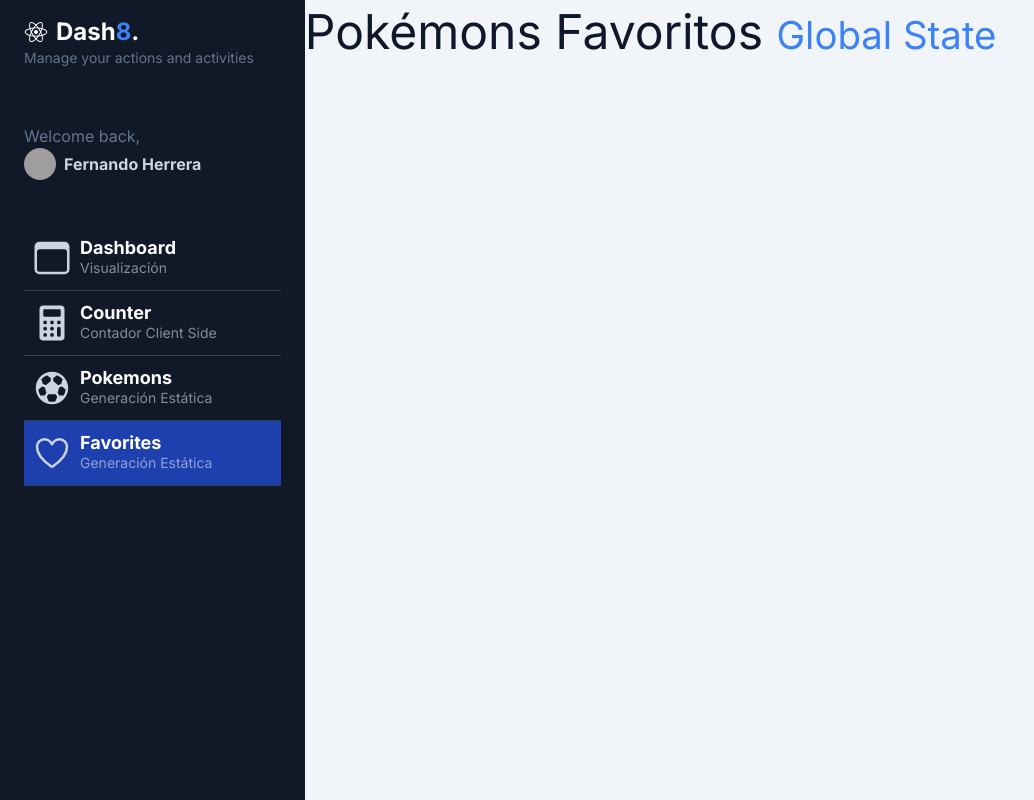
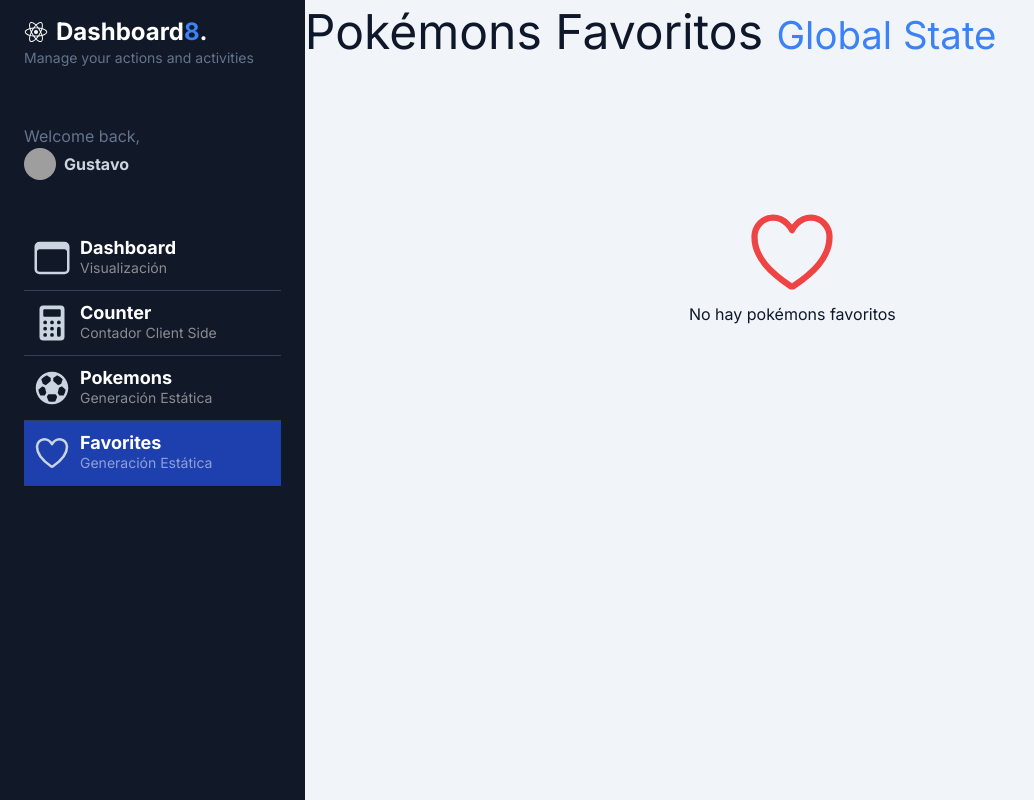
Before and after one commit to GustavoQuispeC/NextJS, a Next.js app in the folder 02-dashboard/: page /dashboard/favorites in a window 1280 px wide. Shown: the whole page, without its empty margins (0-1034 px from the left). Built offline with nearby package versions, Linux system fonts and the light colour scheme; grey boxes are pictures that could not be loaded.

Commit message:
implementando favorites II

```diff
--- a/02-dashboard/src/app/dashboard/favorites/page.tsx
+++ b/02-dashboard/src/app/dashboard/favorites/page.tsx
@@ -1,11 +1,15 @@
-import { PokemonGrid, PokemonsReponse, SimplePokemon } from "@/pokemons";
+import { FavoritePokemons } from "@/pokemons";
+import { IoHeartOutline } from "react-icons/io5";
+
 
 export const metadata = {
     title: 'favorites',
     description: 'Listado de los primeros 151 pokémons',
     }
 
+
 export default async function PokemonsPage() {
+
 
 
   return (
@@ -13,7 +17,8 @@
 
       <span className="my-2 text-5xl">Pokémons Favoritos  <small className="text-blue-500">Global State</small></span>
 
-      <PokemonGrid pokemons={ [] } />
+     <FavoritePokemons />
+
 
     </div>
   );
--- a/02-dashboard/src/components/dashboard/SimpleWidget.tsx
+++ b/02-dashboard/src/components/dashboard/SimpleWidget.tsx
@@ -1,6 +1,6 @@
 import Link from "next/link";
 import React from "react";
-import { IoCafeOutline } from "react-icons/io5";
+
 
 interface Props {
   title?: string;
--- a/02-dashboard/src/components/sidebar/Sidebar.tsx
+++ b/02-dashboard/src/components/sidebar/Sidebar.tsx
@@ -43,7 +43,7 @@
       <div id="logo" className="px-6 my-4">
         <h1 className="flex items-center text-lg font-bold text-white md:text-2xl">
           <IoLogoReact className='mr-2' />
-          <span> Dash</span>
+          <span> Dashboard</span>
           <span className="text-blue-500">8</span>.
         </h1>
         <p className="text-sm text-slate-500">Manage your actions and activities</p>
@@ -63,7 +63,7 @@
             />
           </span>
           <span className="text-sm font-bold md:text-base">
-            Fernando Herrera
+            Gustavo
           </span>
         </a>
       </div>
--- /dev/null
+++ b/02-dashboard/src/pokemons/components/FavoritePokemons.tsx
@@ -0,0 +1,21 @@
+'use client';
+
+import { useAppSelector } from "@/store";
+import { PokemonGrid } from "./PokemonGrid";
+import { useState } from "react";
+
+
+
+export const FavoritePokemons = () => {
+
+    const favoritesPokemons = useAppSelector((state) => Object.values(state.pokemons) );
+
+   const [pokemons, setPokemons] = useState(favoritesPokemons);
+
+  return (
+    // <PokemonGrid
+    // pokemons={favoritesPokemons}/>
+    <PokemonGrid pokemons={pokemons}/>
+
+  )
+}
--- a/02-dashboard/src/pokemons/components/PokemonCard.tsx
+++ b/02-dashboard/src/pokemons/components/PokemonCard.tsx
@@ -3,7 +3,8 @@
 import Image from "next/image";
 import { SimplePokemon } from "../interfaces/simple-pokemon";
 import { IoHeart, IoHeartOutline } from "react-icons/io5";
-import { useAppSelector } from "@/store";
+import { useAppDispatch, useAppSelector } from "@/store";
+import { toggleFavorite } from "@/store/pokemons/pokemons";
 
 interface Props {
   pokemon: SimplePokemon;
@@ -15,7 +16,12 @@
   const { id, name } = pokemon;
 
   const isFavorite = useAppSelector(state=>!!state.pokemons[id])
-  console.log(isFavorite) ;
+  const dispatch = useAppDispatch();
+
+  const onToggle = () => {
+     console.log('click', pokemon);
+      dispatch({type: 'pokemons/toggleFavorite', payload: pokemon});
+  }
 
 
   return (
@@ -43,8 +49,8 @@
             </Link>
           </div>
         </div>
-        <div className="border-b">
-          <Link href="/dashboard/main" className="flex items-center px-4 py-2 hover:bg-gray-100">
+        <div onClick={onToggle} className="border-b">
+          <div className="flex items-center px-4 py-2 cursor-pointer hover:bg-gray-100">
 
               <div className="text-red-600">
                 {
@@ -60,7 +66,7 @@
                 </p>
                 <p className="text-xs text-gray-500">Click para cambiar</p>
               </div>
-          </Link>
+          </div>
 
         </div>
 
@@ -68,3 +74,6 @@
     </div>
   )
 }
+function dispatch(arg: { payload: SimplePokemon; type: "pokemons/toggleFavorite"; }) {
+  throw new Error("Function not implemented.");
+}
--- a/02-dashboard/src/pokemons/components/PokemonGrid.tsx
+++ b/02-dashboard/src/pokemons/components/PokemonGrid.tsx
@@ -1,21 +1,33 @@
-import { SimplePokemon } from "../interfaces/simple-pokemon"
+import { SimplePokemon } from "../interfaces/simple-pokemon";
 import { PokemonCard } from "./PokemonCard";
+import { IoHeartOutline } from "react-icons/io5";
 
 interface Props {
   pokemons: SimplePokemon[];
 }
 
-
 export const PokemonGrid = ({ pokemons }: Props) => {
   return (
     <div className="flex flex-wrap items-center justify-center gap-10">
+      {
+        // Verificamos si hay pokemons antes de mapear
+        pokemons.length > 0 ? (
+          pokemons.map((pokemon) => (
+            <PokemonCard key={pokemon.id} pokemon={pokemon} />  // Usar 'id' si está disponible como key
+          ))
+        ) : (
+          <NoFavorites />
+        )
+      }
+    </div>
+  );
+}
 
-        {
-          pokemons.map( pokemon => (
-            <PokemonCard key={ pokemon.name } pokemon={pokemon} />
-          ))
-        }
-
+export const NoFavorites = () => {
+  return (
+    <div className="flex flex-col h-[50vh] items-center justify-center">
+      <IoHeartOutline size={100} className="text-red-500" />
+      <span >No hay pokémons favoritos</span>
     </div>
-  )
-}
+  );
+};
--- a/02-dashboard/src/pokemons/index.ts
+++ b/02-dashboard/src/pokemons/index.ts
@@ -1,6 +1,7 @@
 
 
 export { PokemonGrid } from './components/PokemonGrid';
+export { FavoritePokemons } from './components/FavoritePokemons';
 
 
 export type { PokemonsReponse}  from './interfaces/pokemons-response';
--- a/02-dashboard/src/store/pokemons/pokemons.ts
+++ b/02-dashboard/src/store/pokemons/pokemons.ts
@@ -1,5 +1,5 @@
 import { SimplePokemon } from "@/pokemons";
-import { createSlice } from "@reduxjs/toolkit";
+import { createSlice, PayloadAction } from "@reduxjs/toolkit";
 
 /*
 {
@@ -14,15 +14,27 @@
 }
 
 const initialState: PokemonsState = {
-  "1": { id: "1", name: "bulbasaur" },
+  // "1": { id: "1", name: "bulbasaur" },
+  // "2": { id: "2", name: "ivysaur" },
+  // "3": { id: "3", name: "venusaur" },
 };
 
-const Slice = createSlice({
+const pokemonsSlice = createSlice({
   name: "pokemons",
   initialState,
-  reducers: {},
+  reducers: {
+    toggleFavorite(state, action: PayloadAction<SimplePokemon>) {
+      const pokemon = action.payload;
+      const { id } = pokemon;
+      if (!!state[id]) {
+        delete state[id];
+        return;
+      }
+      state[id] = pokemon;
+    },
+  },
 });
 
-export const {} = Slice.actions;
+export const { toggleFavorite } = pokemonsSlice.actions;
 
-export default Slice.reducer;
+export default pokemonsSlice.reducer;
```
